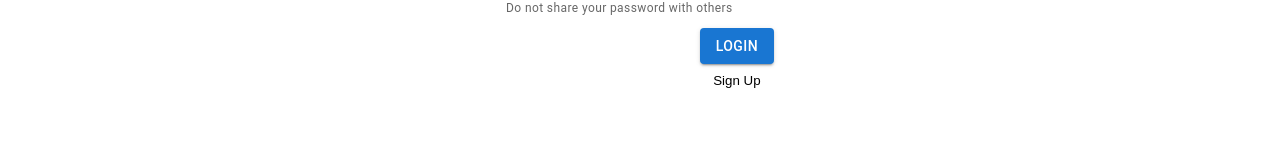
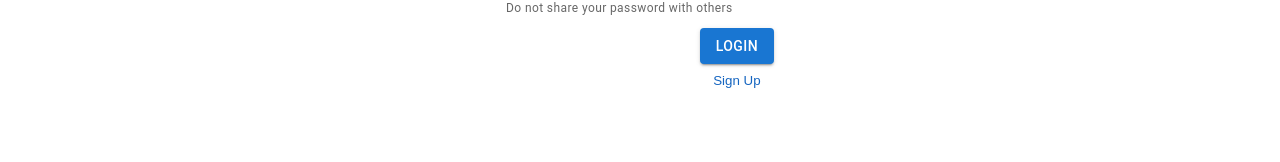
Before and after one commit to NHWai/movie-app, a React (Create React App) app: page /login in a window 1280 px wide. Shown: the part 422-584 px from the top of the page. Built offline with nearby package versions, Linux system fonts and the light colour scheme.

Commit message:
removing role input in sign up page

```diff
--- a/src/routes/LoginPage.tsx
+++ b/src/routes/LoginPage.tsx
@@ -237,7 +237,7 @@ export const LoginPage = () => {
                     : errMsg.pwd}
                 </FormHelperText>
               </FormControl>
-              {isLogin && (
+              {/* {isLogin && (
                 <TextField
                   required
                   fullWidth
@@ -254,7 +254,7 @@ export const LoginPage = () => {
                   <MenuItem value="Admin">Admin</MenuItem>
                   <MenuItem value="User">User</MenuItem>
                 </TextField>
-              )}
+              )} */}
             </Stack>
 
             <Stack direction="row-reverse">
@@ -273,9 +273,7 @@ export const LoginPage = () => {
                     backgroundColor: "transparent",
                     border: "none",
                     cursor: "pointer",
-                    "&:hover": {
-                      color: "primary.dark",
-                    },
+                    color: "primary.dark",
                   }}
                   onClick={() => setIsLogin((pre) => !pre)}
                 >
```
